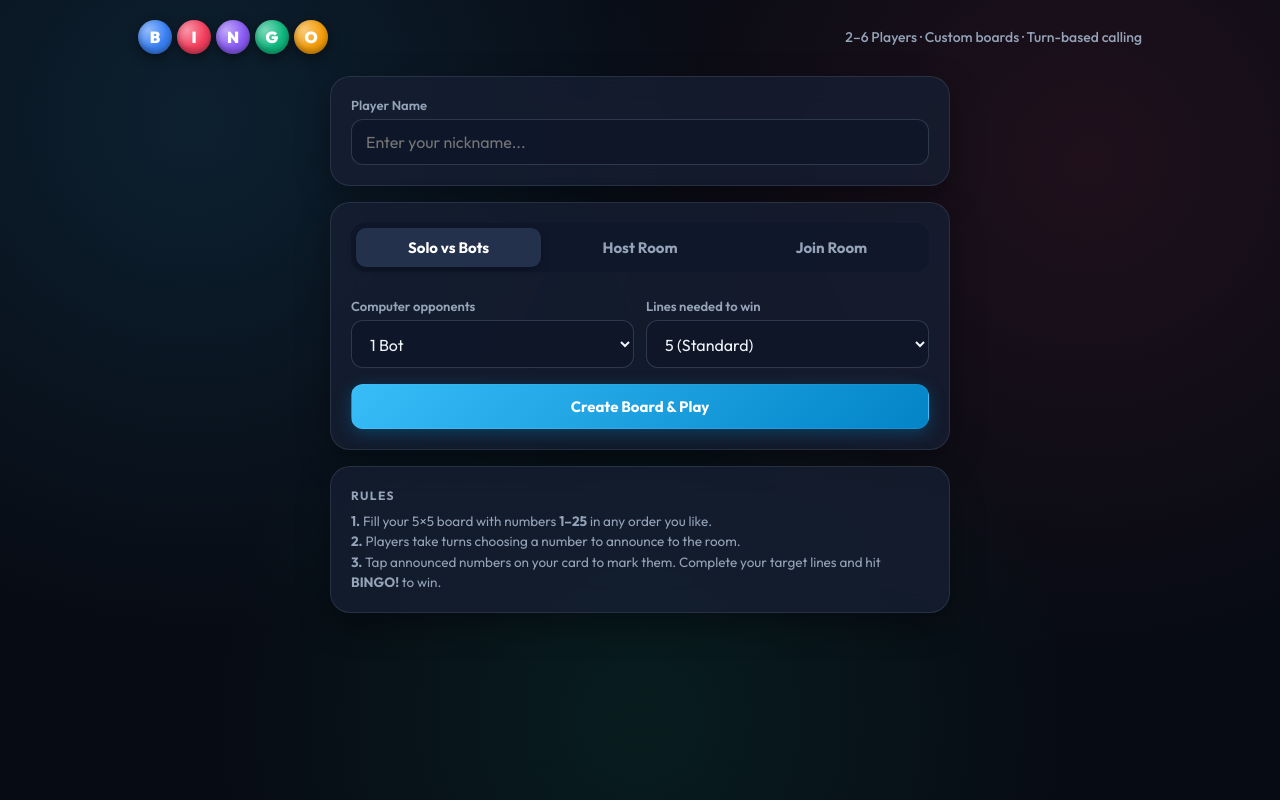
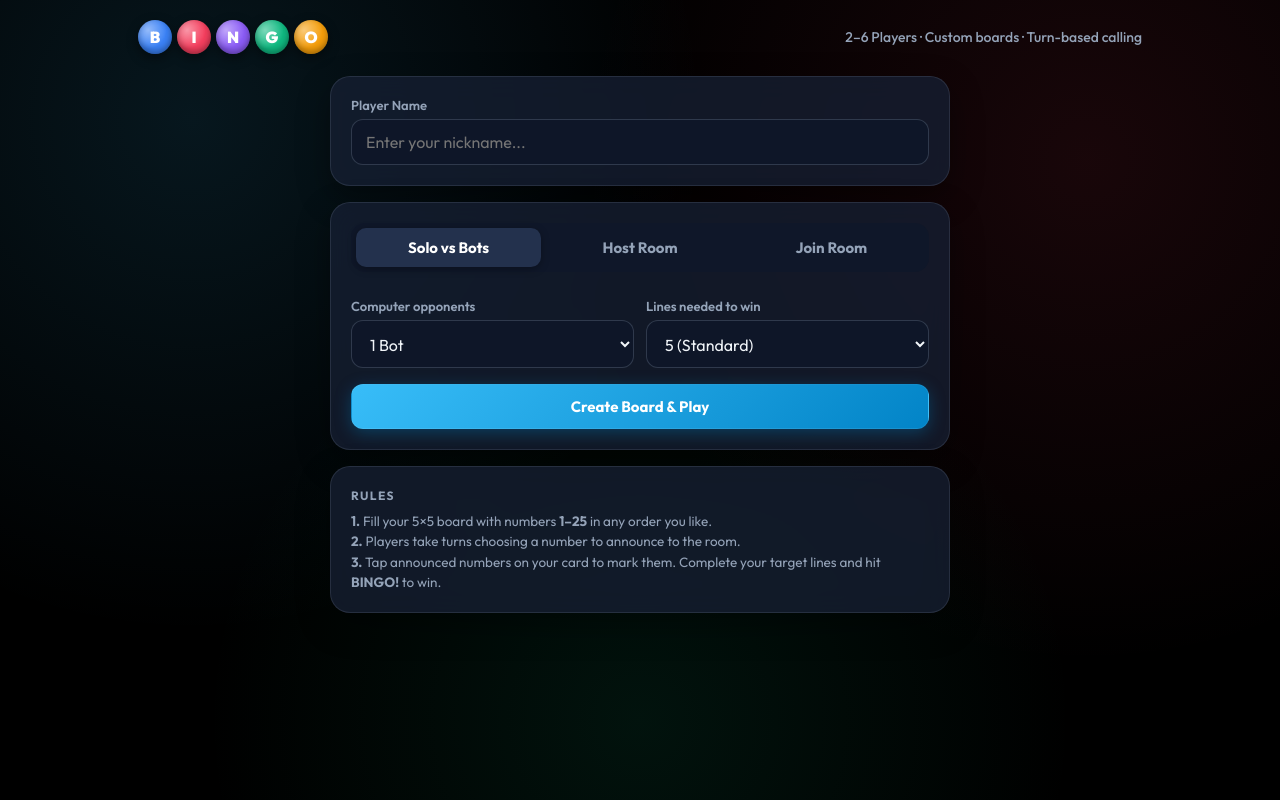
Before and after one commit to KhanAmeer/bingo, a plain HTML site: page index.html in a window 1280 px wide. Drawn offline with Linux system fonts and the light colour scheme.

Commit message:
Change background color from dark blue to black

```diff
--- a/index.html
+++ b/index.html
@@ -11,7 +11,7 @@
 <script src="https://cdn.jsdelivr.net/npm/peerjs@1.5.5/dist/peerjs.min.js"></script>
 <style>
 :root {
-  --bg: #070b14;
+  --bg: #000000;
   --panel: rgba(22, 31, 50, 0.78);
   --panel-solid: #161f32;
   --panel2: #23314d;
```
